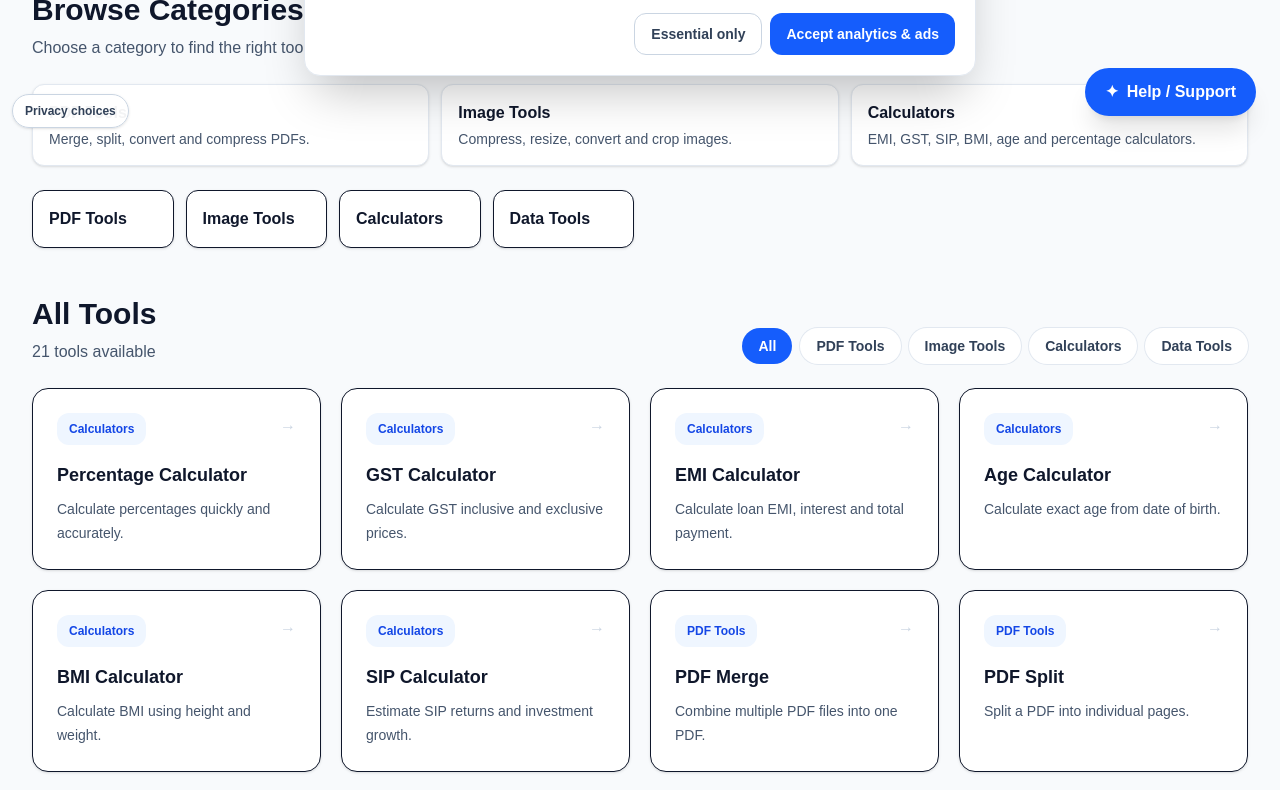
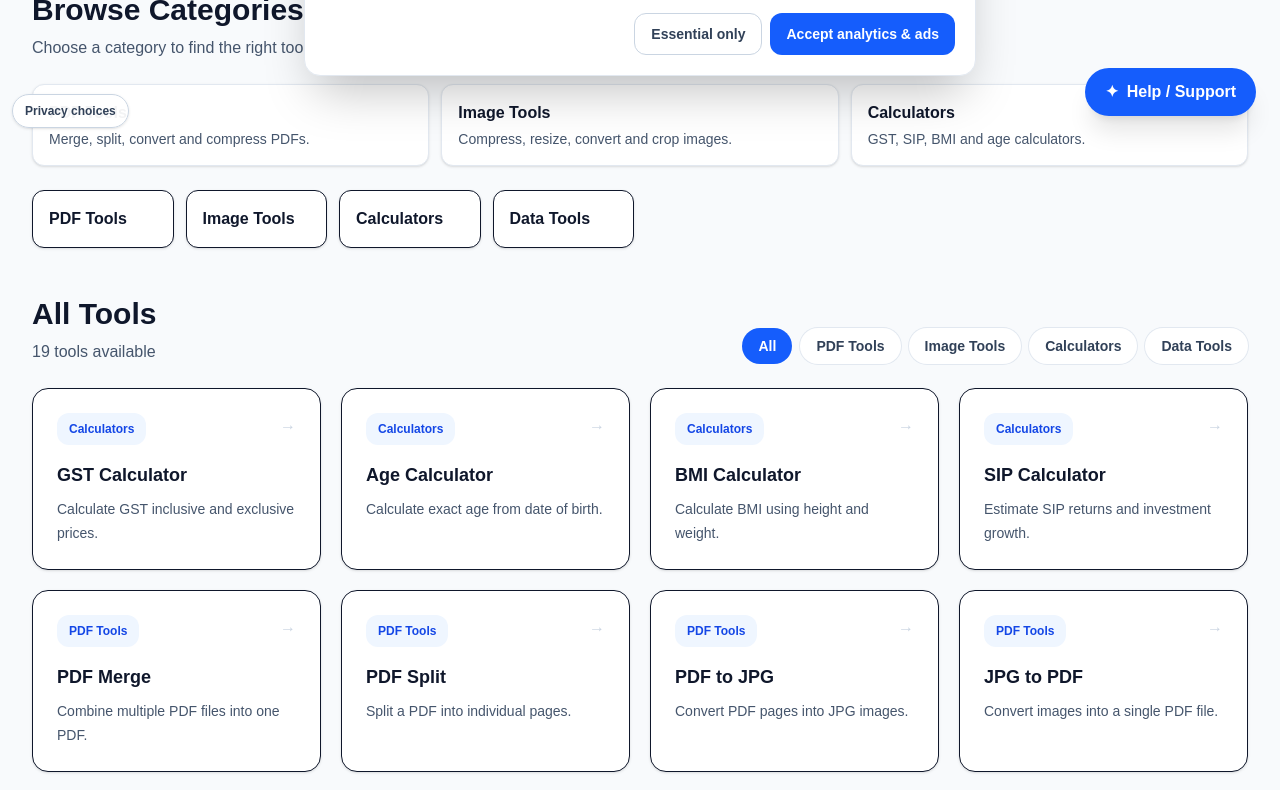
Before and after one commit to WellProSoftware/kaamkitpro, a Next.js app: page / in a window 1280 px wide. Shown: the part 660-1450 px from the top of the page. Built offline with nearby package versions, Linux system fonts and the light colour scheme.

Commit message:
Remove EMI and Percentage calculators from listings

```diff
--- a/src/app/page.tsx
+++ b/src/app/page.tsx
@@ -20,21 +20,9 @@ const categories = [
 
 const tools: Tool[] = [
   {
-    name: "Percentage Calculator",
-    description: "Calculate percentages quickly and accurately.",
-    href: "/tools/percentage-calculator",
-    category: "Calculators",
-  },
-  {
     name: "GST Calculator",
     description: "Calculate GST inclusive and exclusive prices.",
     href: "/tools/gst-calculator",
-    category: "Calculators",
-  },
-  {
-    name: "EMI Calculator",
-    description: "Calculate loan EMI, interest and total payment.",
-    href: "/tools/emi-calculator",
     category: "Calculators",
   },
   {
@@ -203,8 +191,6 @@ const popularTools = [
   "PDF Merge",
   "Image Compressor",
   "GST Calculator",
-  "Percentage Calculator",
-  "EMI Calculator",
 ];
 
 export default function Home() {
@@ -336,7 +322,7 @@ export default function Home() {
           >
             <span className="font-semibold text-slate-900">Calculators</span>
             <span className="mt-1 block text-sm text-slate-600">
-              EMI, GST, SIP, BMI, age and percentage calculators.
+              GST, SIP, BMI and age calculators.
             </span>
           </a>
 
```
